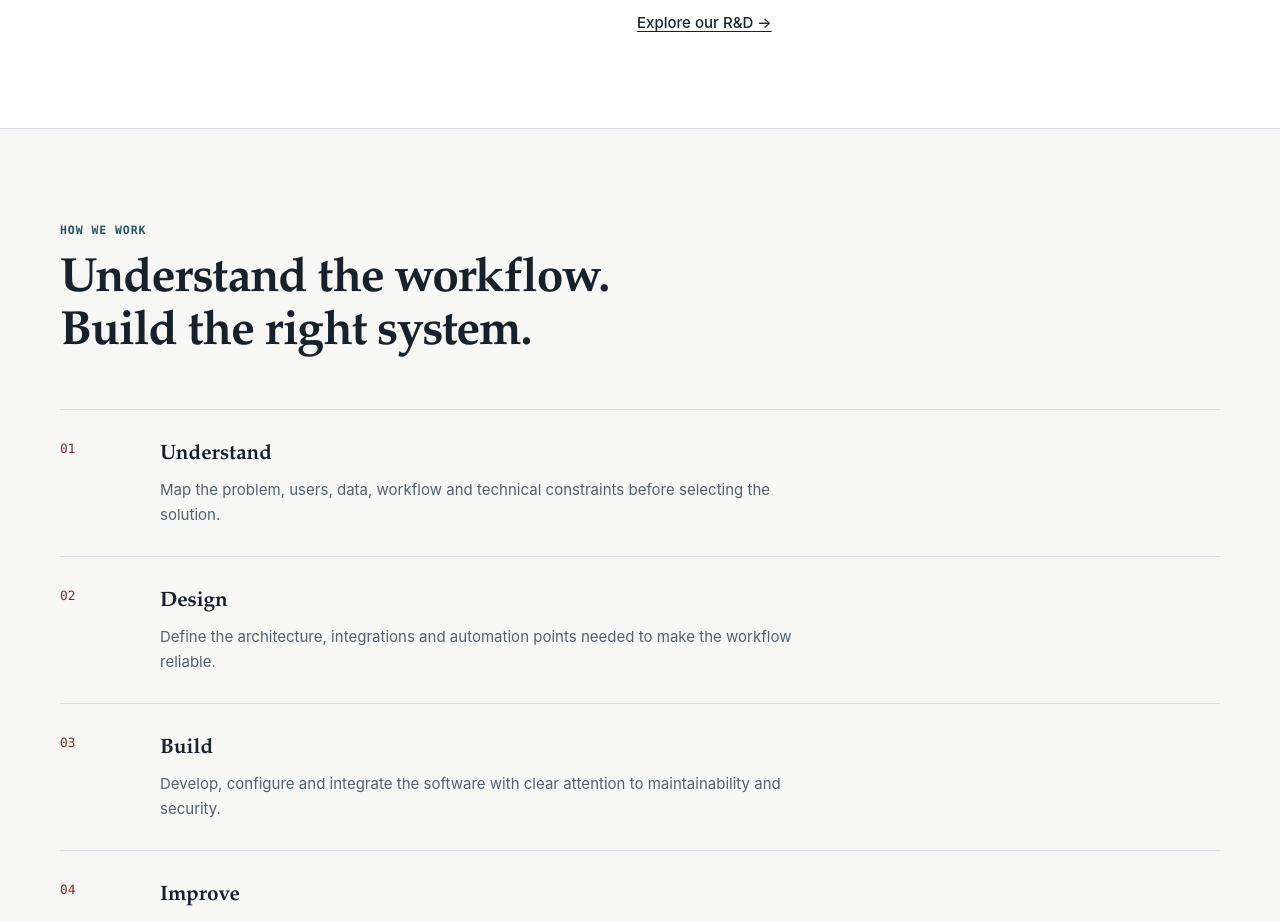
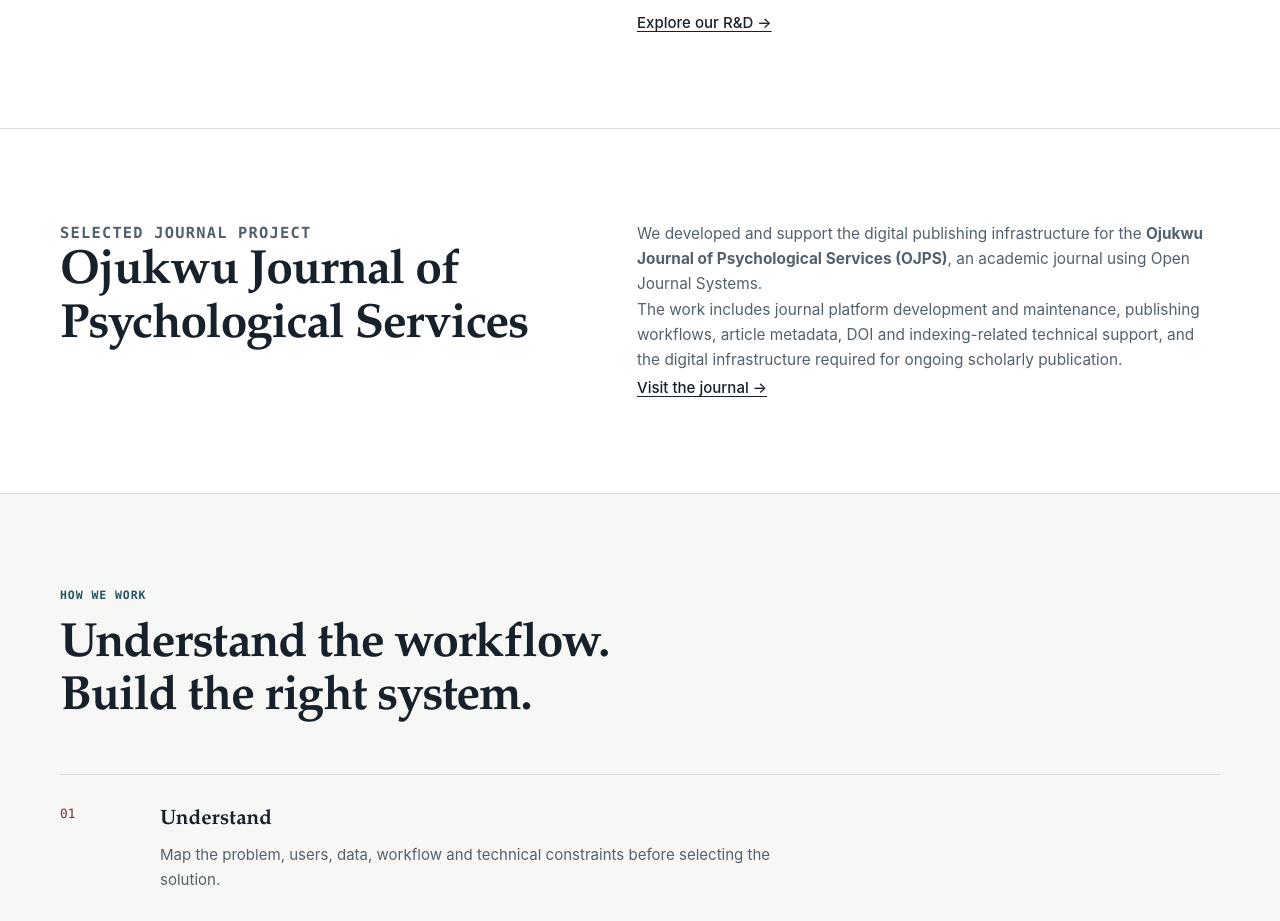
Before and after one commit to onyi4677/onyitechub.com, a Next.js app: page / in a window 1280 px wide. Shown: the part 3140-4061 px from the top of the page. Built offline with nearby package versions, Linux system fonts and the light colour scheme.

Commit message:
Add OJPS as a selected journal project

```diff
--- a/app/page.tsx
+++ b/app/page.tsx
@@ -85,6 +85,17 @@
           </div>
         </section>
 
+        <section className="paper-panel">
+          <div className="wrap case-grid">
+            <div><p className="eyebrow">SELECTED JOURNAL PROJECT</p><h2>Ojukwu Journal of Psychological Services</h2></div>
+            <div>
+              <p>We developed and support the digital publishing infrastructure for the <strong>Ojukwu Journal of Psychological Services (OJPS)</strong>, an academic journal using Open Journal Systems.</p>
+              <p>The work includes journal platform development and maintenance, publishing workflows, article metadata, DOI and indexing-related technical support, and the digital infrastructure required for ongoing scholarly publication.</p>
+              <a className="secondary-link" href="https://psyservicesjournal.org.ng" target="_blank" rel="noreferrer">Visit the journal →</a>
+            </div>
+          </div>
+        </section>
+
         <section className="process-section">
           <div className="wrap">
             <div className="section-head"><div><p className="eyebrow">HOW WE WORK</p><h2>Understand the workflow. Build the right system.</h2></div></div>
```
